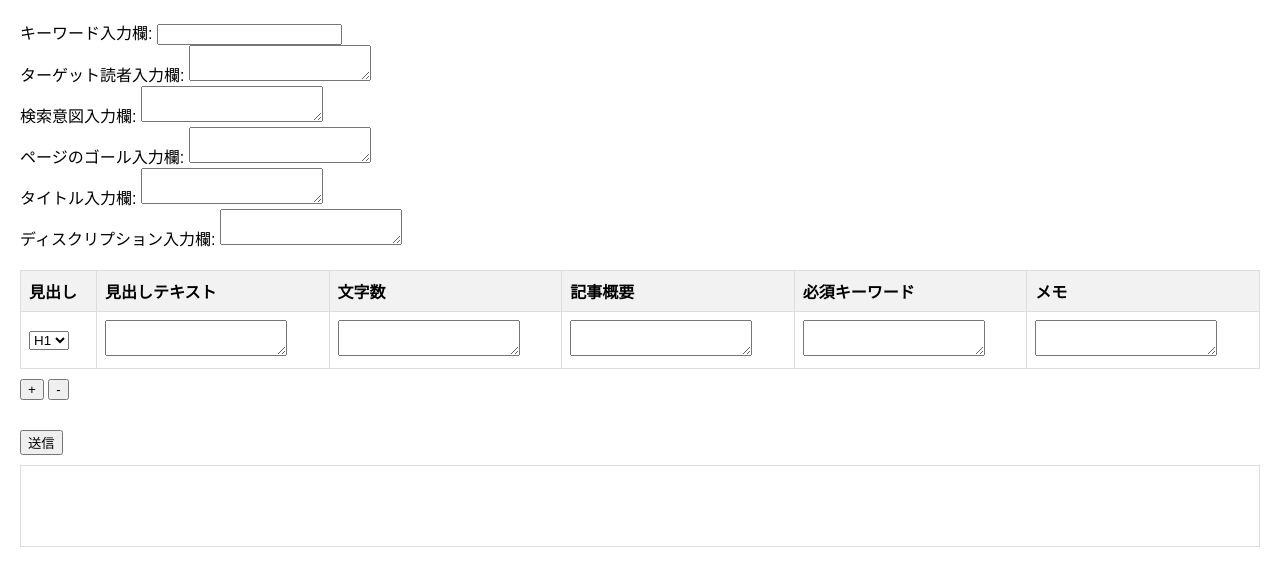
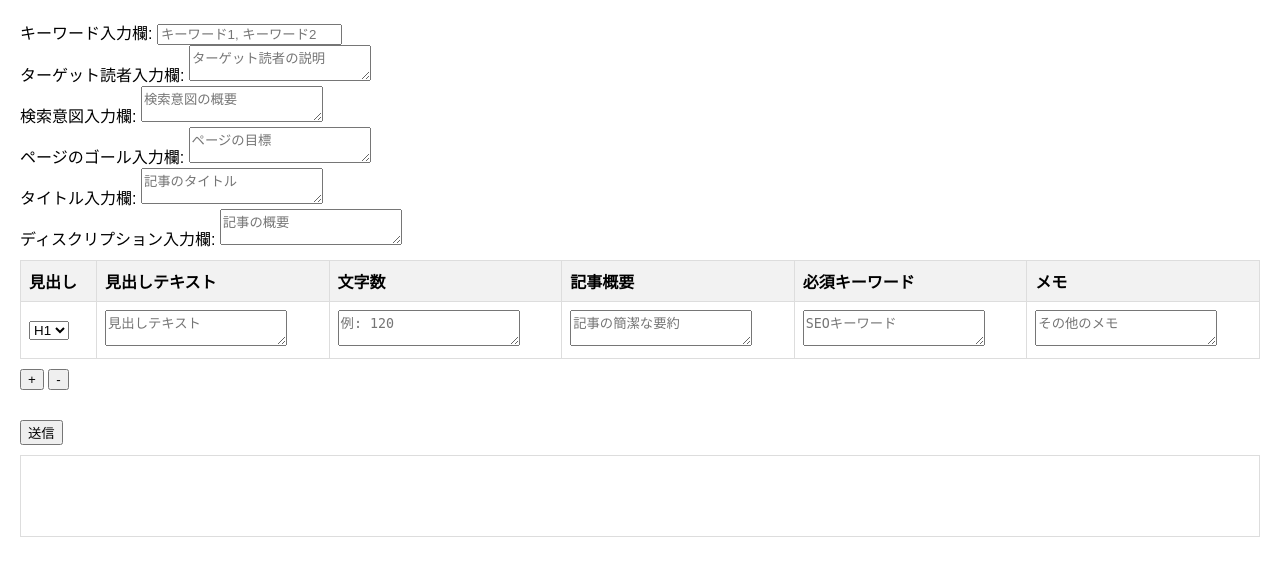
Before and after one commit to caprice1026-disc/autoSEO, a Flask app: page / in a window 1280 px wide. Shown: the top 586 px of the page. Run offline with Flask 3, Linux system fonts and the light colour scheme.

Commit message:
Update index.html
見本の文字を薄灰色で足しました

```diff
--- a/templates/index.html
+++ b/templates/index.html
@@ -8,31 +8,31 @@
 <body>
 
 <form id="seoForm">
-    <div class="input-section">
-        <!-- キーワード入力欄 (改行不可) -->
+    <!-- キーワード入力欄 (改行不可、プレースホルダー付き) -->
 <label for="inputKeyword">キーワード入力欄:</label>
-        <input type="text" id="inputKeyword" name="inputKeyword"><br>
+<input type="text" id="inputKeyword" name="inputKeyword" placeholder="キーワード1, キーワード2"><br>
 
-        <!-- ターゲット読者入力欄 (改行可能) -->
+<!-- ターゲット読者入力欄 (改行可能、プレースホルダー付き) -->
 <label for="inputTarget">ターゲット読者入力欄:</label>
-        <textarea id="inputTarget" name="inputTarget"></textarea><br>
+<textarea id="inputTarget" name="inputTarget" placeholder="ターゲット読者の説明"></textarea><br>
 
-        <!-- 検索意図入力欄 (改行可能) -->
+<!-- 検索意図入力欄 (改行可能、プレースホルダー付き) -->
 <label for="inputIntent">検索意図入力欄:</label>
-        <textarea id="inputIntent" name="inputIntent"></textarea><br>
+<textarea id="inputIntent" name="inputIntent" placeholder="検索意図の概要"></textarea><br>
 
-        <!-- ページのゴール入力欄 (改行可能) -->
+<!-- ページのゴール入力欄 (改行可能、プレースホルダー付き) -->
 <label for="inputGoal">ページのゴール入力欄:</label>
-        <textarea id="inputGoal" name="inputGoal"></textarea><br>
+<textarea id="inputGoal" name="inputGoal" placeholder="ページの目標"></textarea><br>
 
-        <!-- タイトル入力欄 (改行可能) -->
+<!-- タイトル入力欄 (改行可能、プレースホルダー付き) -->
 <label for="inputTitle">タイトル入力欄:</label>
-        <textarea id="inputTitle" name="inputTitle"></textarea><br>
+<textarea id="inputTitle" name="inputTitle" placeholder="記事のタイトル"></textarea><br>
 
-        <!-- ディスクリプション入力欄 (改行可能) -->
+<!-- ディスクリプション入力欄 (改行可能、プレースホルダー付き) -->
 <label for="inputDescription">ディスクリプション入力欄:</label>
-        <textarea id="inputDescription" name="inputDescription"></textarea><br>
-    </div>
+<textarea id="inputDescription" name="inputDescription" placeholder="記事の概要"></textarea><br>
+
+<!-- 見出し情報セクション内のプレースホルダー付きテキストエリア -->
 
     <!-- 見出し情報 -->
     <div class="header-section">
@@ -57,11 +57,12 @@
                     <option value="h6">H6</option>
                 </select>
             </td>
-            <td><textarea name="headerText"></textarea></td>
-            <td><textarea name="headerCharCount" oninput="this.value=this.value.replace(/[^o-600]/g,'');"></textarea></td>
-            <td><textarea name="headerSummary"></textarea></td>
-            <td><textarea name="headerKeywords"></textarea></td>
-            <td><textarea name="headerNotes"></textarea></td>
+            <td><textarea name="headerText" placeholder="見出しテキスト"></textarea></td>
+<td><textarea name="headerCharCount" placeholder="例: 120" oninput="this.value=this.value.replace(/[^0-9]/g,'');"></textarea></td>
+<td><textarea name="headerSummary" placeholder="記事の簡潔な要約"></textarea></td>
+<td><textarea name="headerKeywords" placeholder="SEOキーワード"></textarea></td>
+<td><textarea name="headerNotes" placeholder="その他のメモ"></textarea></td>
+
         </tr>
     </table>
 
```
Lines whose indentation alone changed are shown as unchanged.
